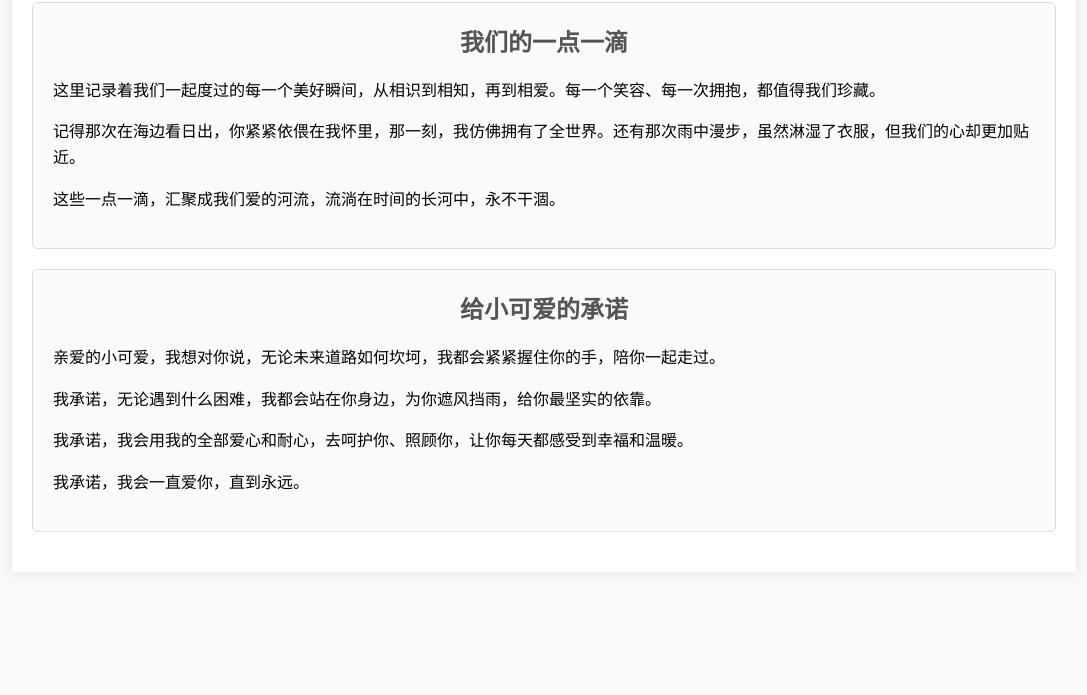
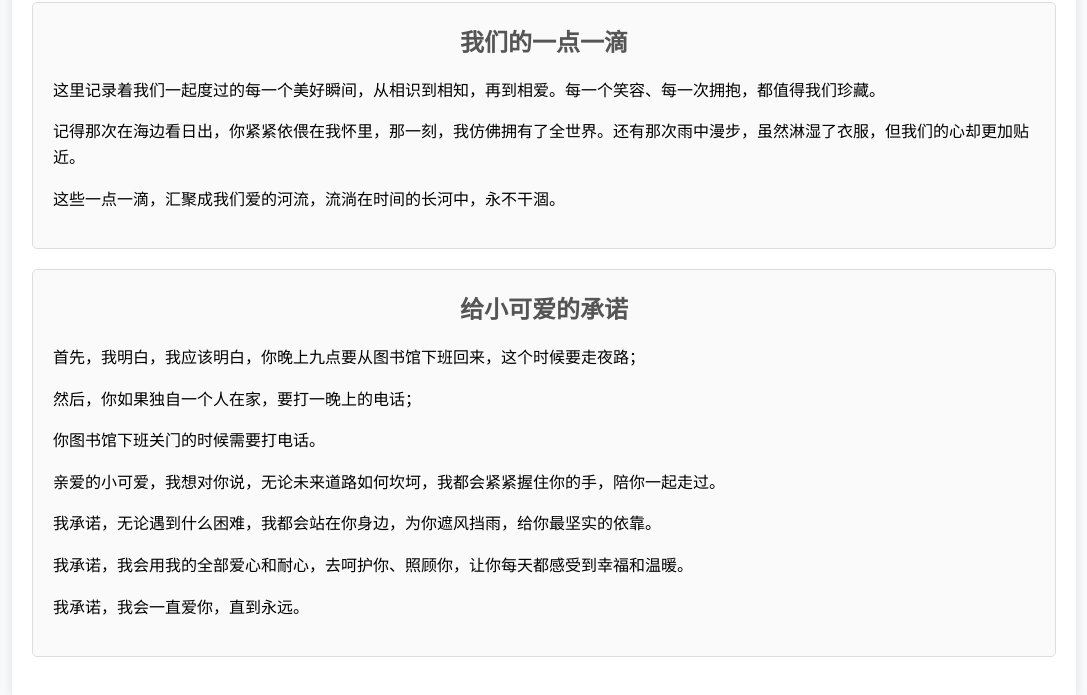
Before and after one commit to AAAaaa-12/AAAaaa-12, a plain HTML site: page index.html in a window 1280 px wide. Shown: the part 107-802 px from the top of the page, without its empty margins (96-1183 px from the left). Drawn offline with Linux system fonts and the light colour scheme.

Commit message:
Update index.html

```diff
--- a/index.html
+++ b/index.html
@@ -53,6 +53,9 @@
 
         <div class="section" id="promises-to-you">
             <h2>给小可爱的承诺</h2>
+            <p>首先，我明白，我应该明白，你晚上九点要从图书馆下班回来，这个时候要走夜路；</p>
+            <p>然后，你如果独自一个人在家，要打一晚上的电话；</p>
+            <p>你图书馆下班关门的时候需要打电话。</p>
             <p>亲爱的小可爱，我想对你说，无论未来道路如何坎坷，我都会紧紧握住你的手，陪你一起走过。</p>
             <p>我承诺，无论遇到什么困难，我都会站在你身边，为你遮风挡雨，给你最坚实的依靠。</p>
             <p>我承诺，我会用我的全部爱心和耐心，去呵护你、照顾你，让你每天都感受到幸福和温暖。</p>
```
